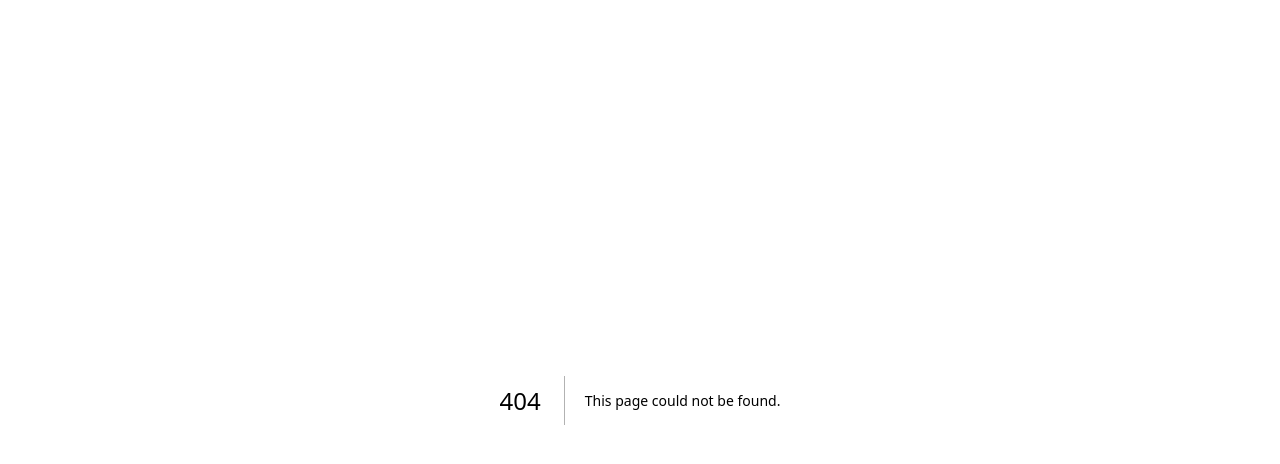
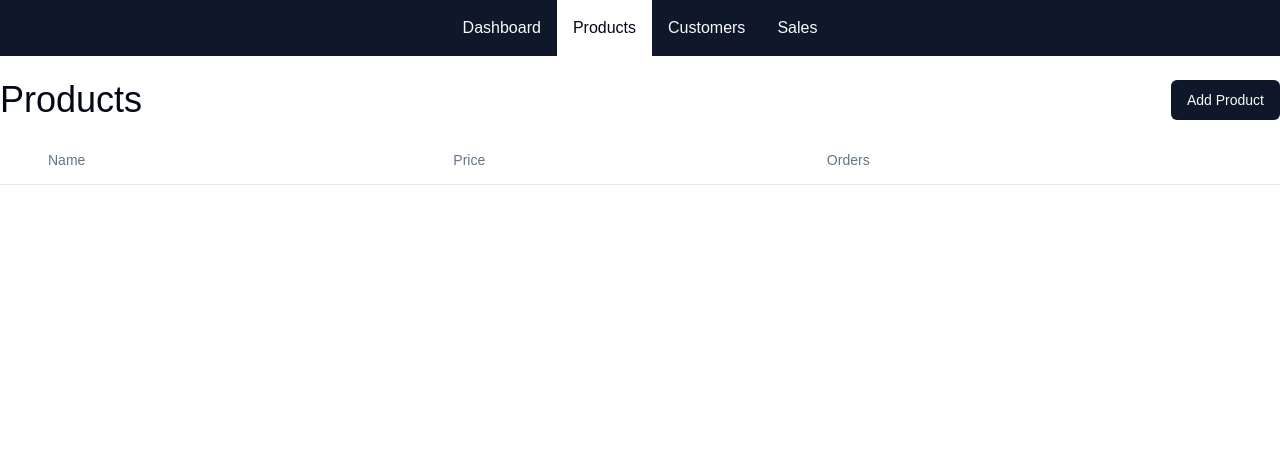
Before and after one commit to mirza-sync/E-Commerce, a Next.js app: page /admin/products in a window 1280 px wide. Before the commit this address had no page. Shown: the top 464 px of the page. Built offline with nearby package versions, Linux system fonts and the light colour scheme.

Commit message:
Add products page

```diff
--- /dev/null
+++ b/src/app/admin/_components/PageHeader.tsx
@@ -0,0 +1,41 @@
+import { Button } from "@/components/ui/button"
+import { Table, TableBody, TableHead, TableRow } from "@/components/ui/table"
+import Link from "next/link"
+import { ReactNode } from "react"
+
+type PageHeaderProps = {
+  children: ReactNode
+}
+
+export function PageHeader({ children }: PageHeaderProps) {
+  return (
+    <>
+      <div className="flex justify-between gap-4">
+        <h1 className="text-4xl mb-4">{children}</h1>
+        <Button asChild>
+          <Link href="/admin/product/new">Add Product</Link>
+        </Button>
+      </div>
+      <ProductTable />
+    </>
+  )
+}
+
+function ProductTable() {
+  return (
+    <Table>
+      <TableRow>
+        <TableHead className="w-0">
+          <span className="sr-only">Available For Purchase</span>
+        </TableHead>
+        <TableHead>Name</TableHead>
+        <TableHead>Price</TableHead>
+        <TableHead>Orders</TableHead>
+        <TableHead className="w-0">
+          <span className="sr-only">Actions</span>
+        </TableHead>
+      </TableRow>
+      <TableBody />
+    </Table>
+  )
+}
--- /dev/null
+++ b/src/app/admin/products/page.tsx
@@ -0,0 +1,7 @@
+import { PageHeader } from "../_components/PageHeader";
+
+export default function AdminProductsPage() {
+  return (
+    <PageHeader>Products</PageHeader>
+  )
+}
```
